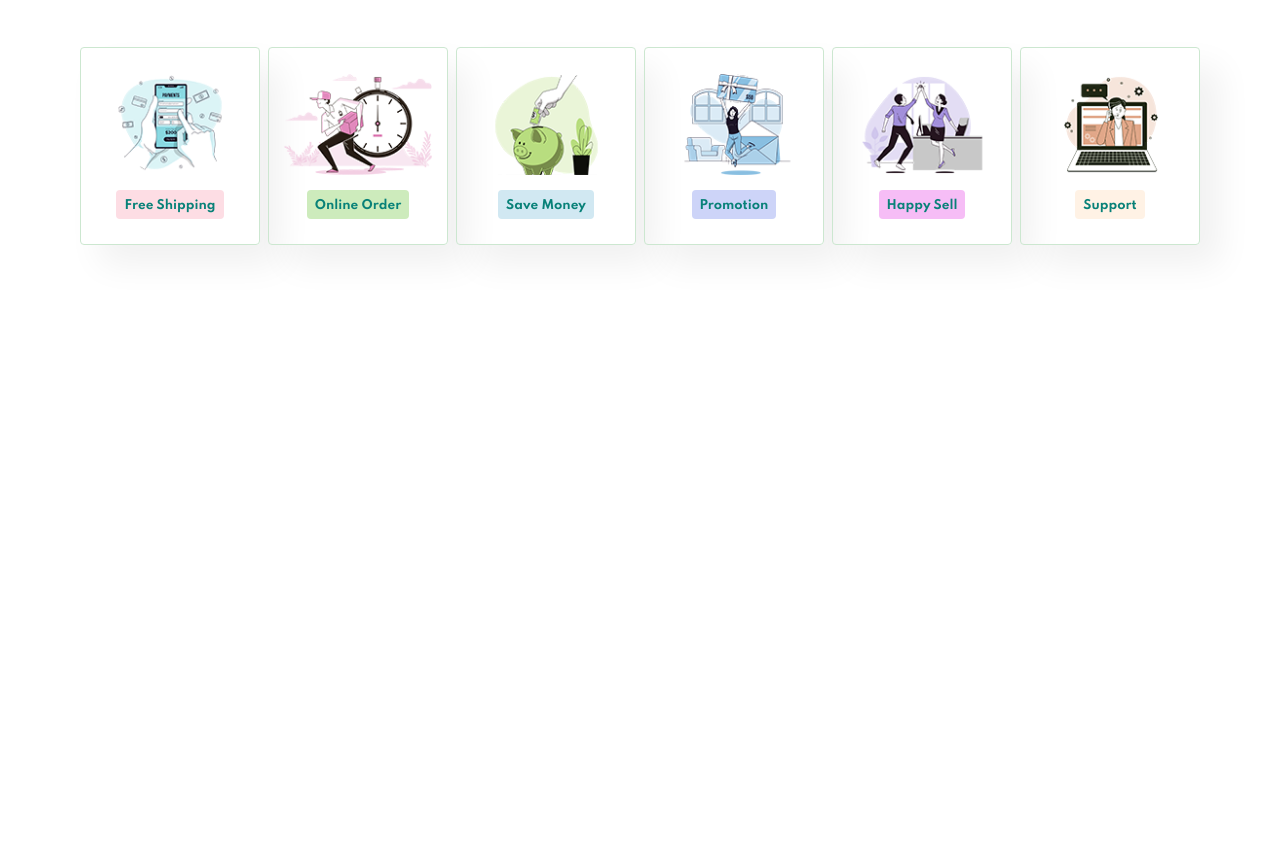
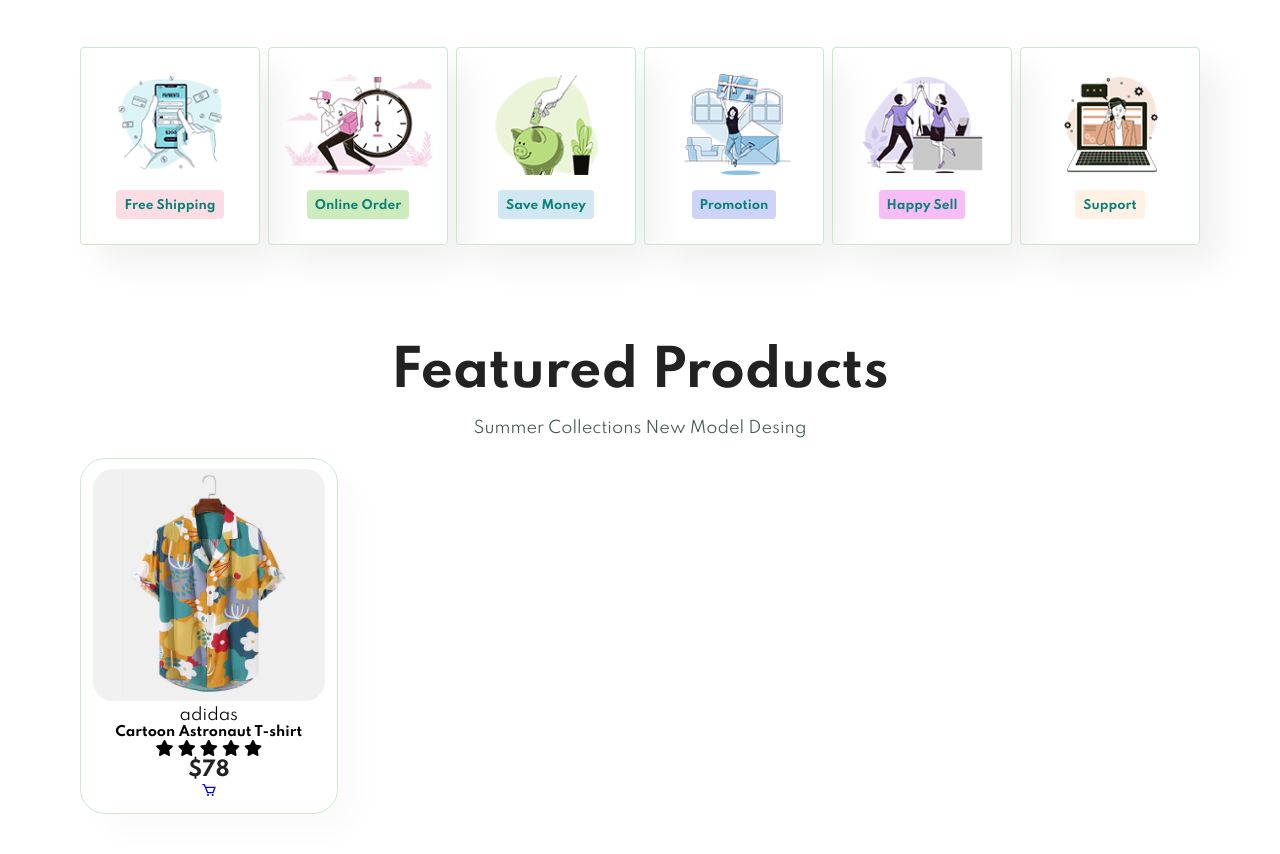
Before and after one commit to Vasanthvz/E-commerce-Website, a plain HTML site: page index.html in a window 1280 px wide. Shown: the part 797-1651 px from the top of the page. Before the commit the page ends 1097 px from the top, so only its background shows below. Drawn offline with Linux system fonts and the light colour scheme.

Commit message:
modified:   index.html 	modified:   styles.css

```diff
--- a/index.html
+++ b/index.html
@@ -6,6 +6,7 @@
     <meta name="viewport" content="width=device-width, initial-scale=1.0">
     <title>E-Commerce</title>
     <link rel="stylesheet" href="styles.css">
+    <link rel="stylesheet" href="https://use.fontawesome.com/releases/v5.15.4/css/all.css" integrity="sha384-DyZ88mC6Up2uqS4h/KRgHuoeGwBcD4Ng9SiP4dIRy0EXTlnuz47vAwmeGwVChigm" crossorigin="anonymous"/>
 </head>
 <body>
     <!-- Header -->
@@ -54,6 +55,29 @@
             <h6>Support</h6>
         </div>
     </section>
+    <!-- Products -->
+    <section id="product1" class="section-p1">
+        <h1>Featured Products</h1>
+        <p>Summer Collections New Model Desing</p>
+        <div class="pro-container">
+            <div class="pro">
+                <img src="./img/products/f1.jpg" alt="">
+                <div class="des">
+                    <span>adidas</span>
+                    <h5>Cartoon Astronaut T-shirt</h5>
+                    <div class="star">
+                        <i class="fas fa-star"></i>
+                        <i class="fas fa-star"></i>
+                        <i class="fas fa-star"></i>
+                        <i class="fas fa-star"></i>
+                        <i class="fas fa-star"></i>
+                    </div>
+                    <h4>$78 </h4>
+                </div>
+                <a href="#"><svg stroke="currentColor" fill="currentColor" stroke-width="0" viewBox="0 0 24 24" height="1em" width="1em" xmlns="http://www.w3.org/2000/svg"><path d="M21.822,7.431C21.635,7.161,21.328,7,21,7H7.333L6.179,4.23C5.867,3.482,5.143,3,4.333,3H2v2h2.333l4.744,11.385 C9.232,16.757,9.596,17,10,17h8c0.417,0,0.79-0.259,0.937-0.648l3-8C22.052,8.044,22.009,7.7,21.822,7.431z M17.307,15h-6.64 l-2.5-6h11.39L17.307,15z"></path><circle cx="10.5" cy="19.5" r="1.5"></circle><circle cx="17.5" cy="19.5" r="1.5"></circle></svg></a>
+            </div>
+        </div>
+    </section>
     <script src="./script.js"></script>
 </body>
 </html>
--- a/styles.css
+++ b/styles.css
@@ -186,3 +186,21 @@ body {
 #feature .fe-box:nth-child(6) h6{
     background: #fff2e5;
 }
+
+#product1{
+    text-align: center;
+}
+#product1 .pro{
+    width: 23%;
+    min-width: 230px;
+    padding: 10px 12px;
+    border: 1px solid #cce7d0;
+    border-radius: 25px;
+    cursor: pointer;
+    box-shadow: 20px 20px 30px rgba(0, 0, 0, 0.02);
+
+}
+#product1 .pro img{
+    width: 100%;
+    border-radius: 20px;
+}
```
